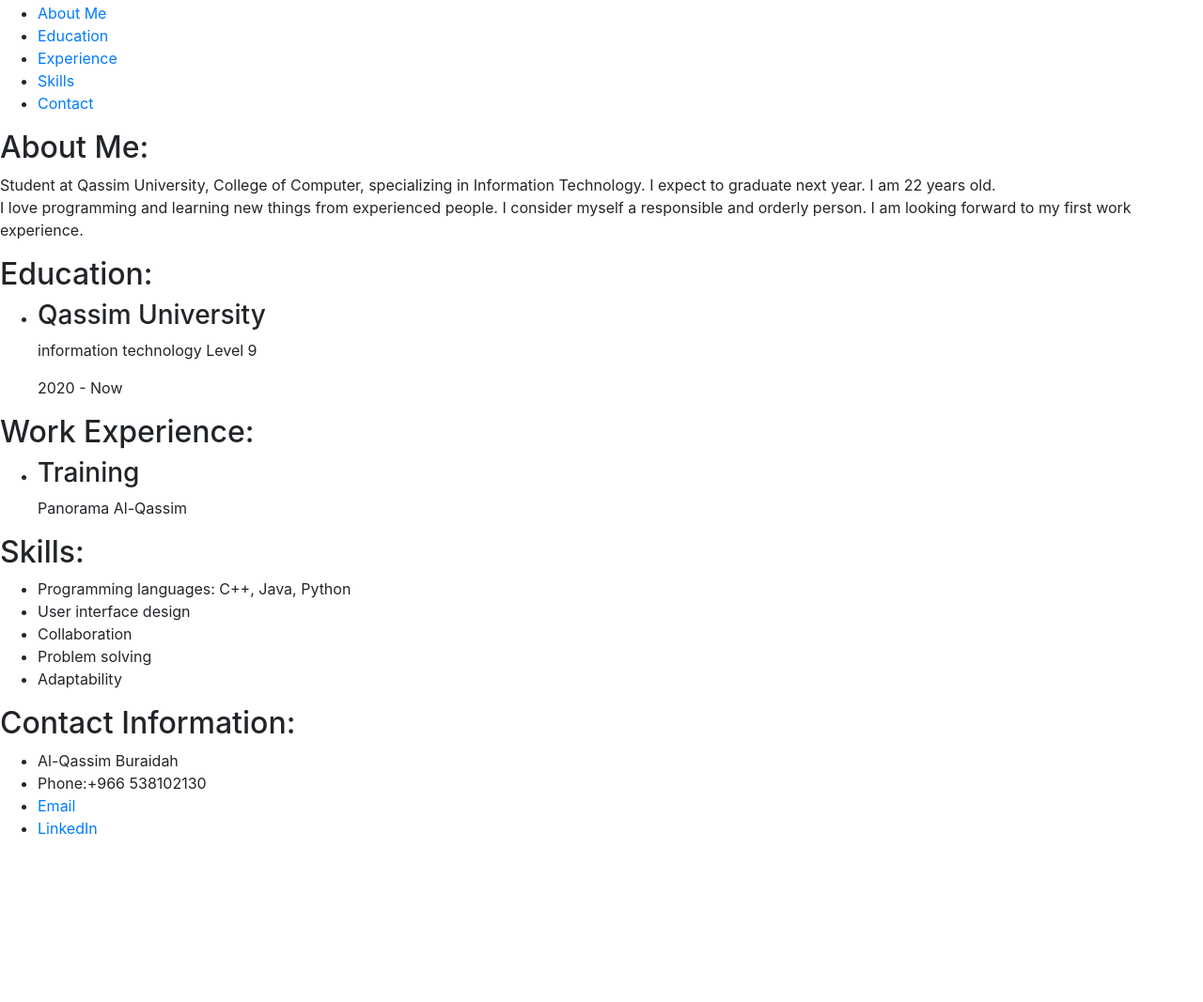
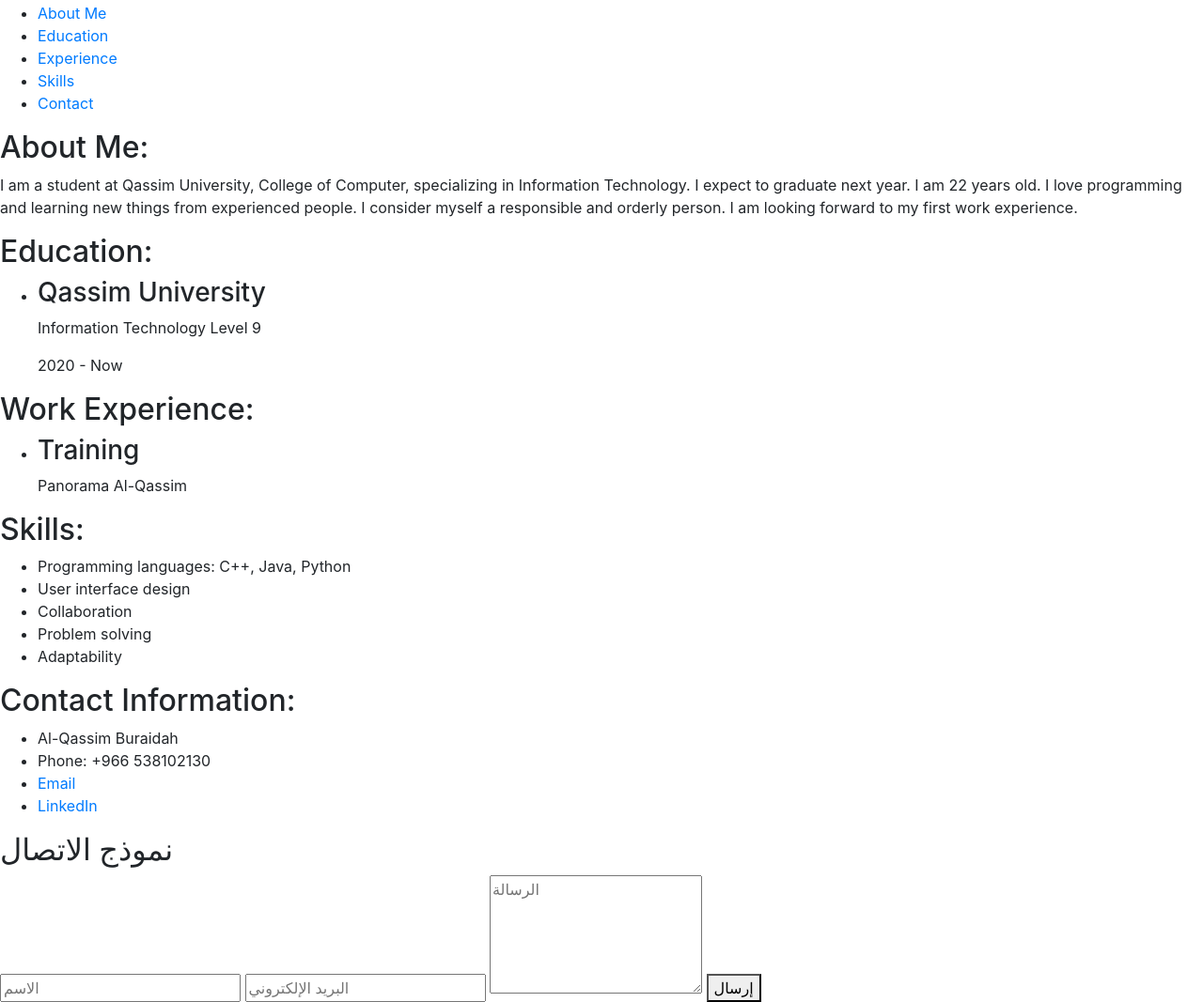
Before and after one commit to HosamAlheseni/CV, a plain HTML site: page index.html in a window 1280 px wide. Shown: the part 100-1167 px from the top of the page at 94% size. Before the commit the page ends 1010 px from the top, so only its background shows below. Drawn offline with nearby package versions, Linux system fonts and the light colour scheme.

Commit message:
add form

```diff
--- a/index.html
+++ b/index.html
@@ -25,62 +25,61 @@
             </ul>
         </nav>
     </header>
-
     <main>
-        <section id="about">
+        <section id="about" class="animated-tag">
             <h2>About Me:</h2>
-            <p>Student at Qassim University, College of Computer, specializing in Information Technology.
-				I expect to graduate next year. I am 22 years old. <br>I love programming and learning new things from experienced people.
-				I consider myself a responsible and orderly person. I am looking forward to my first work experience. </p>
+            <p>I am a student at Qassim University, College of Computer, specializing in Information Technology. I expect to graduate next year. I am 22 years old. I love programming and learning new things from experienced people. I consider myself a responsible and orderly person. I am looking forward to my first work experience.</p>
         </section>
-
         <section id="education">
             <h2>Education: </h2>
             <ul>
                 <li>
-                    <h3>Qassim University </h3>
-                    <p>information technology Level 9</p>
+                    <h3>Qassim University</h3>
+                    <p>Information Technology Level 9</p>
                     <p>2020 - Now</p>
                 </li>
-
             </ul>
         </section>
-
         <section id="experience">
             <h2>Work Experience:</h2>
             <ul>
                 <li>
                     <h3>Training</h3>
                     <p>Panorama Al-Qassim</p>
-
                 </li>
-
             </ul>
         </section>
-
         <section id="skills">
             <h2>Skills:</h2>
             <ul>
                 <li>Programming languages: C++, Java, Python</li>
-				<li>User interface design</li>
-				<li>Collaboration</li>
+                <li>User interface design</li>
+                <li>Collaboration</li>
                 <li>Problem solving</li>
                 <li>Adaptability</li>
-
             </ul>
         </section>
-
         <section id="contact">
             <h2>Contact Information:</h2>
             <ul>
-				<li>Al-Qassim Buraidah</li>
-                <li>Phone:+966 538102130</li>
-				<li><a href="mailto: hosamalheseni@gmail.com">Email</a></li>
+                <li>Al-Qassim Buraidah</li>
+                <li>Phone: +966 538102130</li>
+                <li><a href="mailto: hosamalheseni@gmail.com">Email</a></li>
                 <li><a href="https://www.linkedin.com/in/hosam-alheseni-4097292b2/">LinkedIn</a></li>
-
             </ul>
+            <div class="contact-form">
+                <h2>نموذج الاتصال</h2>
+                <form>
+                    <input type="text" name="name" placeholder="الاسم" required>
+                    <input type="email" name="email" placeholder="البريد الإلكتروني" required>
+                    <textarea name="message" placeholder="الرسالة" rows="5" required></textarea>
+                    <button type="submit">إرسال</button>
+                </form>
+            </div>
         </section>
     </main>
-
+    <script src="https://code.jquery.com/jquery-3.5.1.slim.min.js"></script>
+    <script src="https://cdn.jsdelivr.net/npm/@popperjs/core@2.5.4/dist/umd/popper.min.js"></script>
+    <script src="https://stackpath.bootstrapcdn.com/bootstrap/4.5.2/js/bootstrap.min.js"></script>
 </body>
 </html>
```
